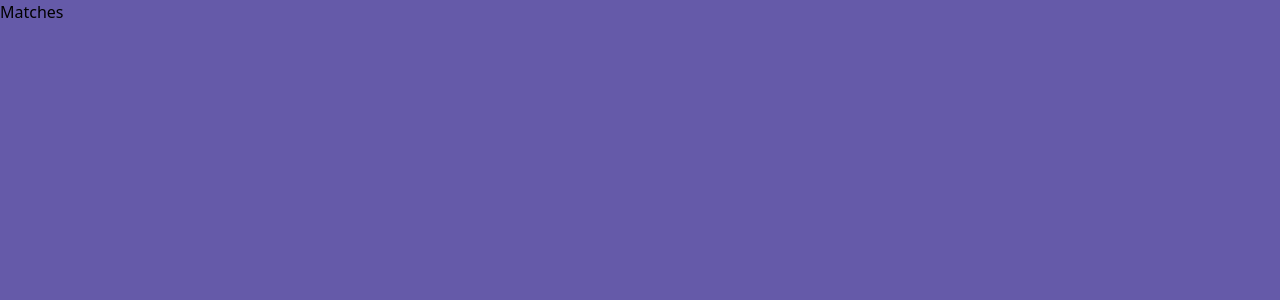
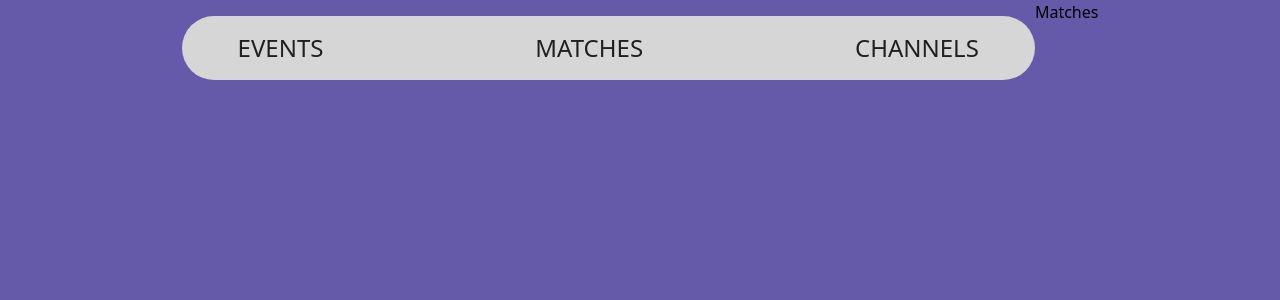
Before and after one commit to dalyn-lambert/Local-Legends, a Next.js app: page / in a window 1280 px wide. Shown: the top 300 px of the page. Built offline with nearby package versions, Linux system fonts and the light colour scheme.

Commit message:
styled nav bar

```diff
--- a/app/layout.tsx
+++ b/app/layout.tsx
@@ -1,3 +1,4 @@
+import Link from 'next/link';
 import './globals.css';
 
 export const metadata = {
@@ -8,7 +9,20 @@ export const metadata = {
 export default function RootLayout({ children }: { children: React.ReactNode }) {
   return (
     <html lang='en'>
-      <body className='bg-purple'>{children}</body>
+      <body className='bg-purple flex justify-center'>
+        <div className='bg-lt-gray flex justify-between rounded-full items-center w-2/3 h-16 mt-4 px-14'>
+          <Link href='/events' className='text-black text-2xl hover:text-red'>
+            EVENTS
+          </Link>
+          <Link href='/' className='text-black text-2xl hover:text-red'>
+            MATCHES
+          </Link>
+          <Link href='/channels' className='text-black text-2xl hover:text-red'>
+            CHANNELS
+          </Link>
+        </div>
+        {children}
+      </body>
     </html>
   );
 }
```
